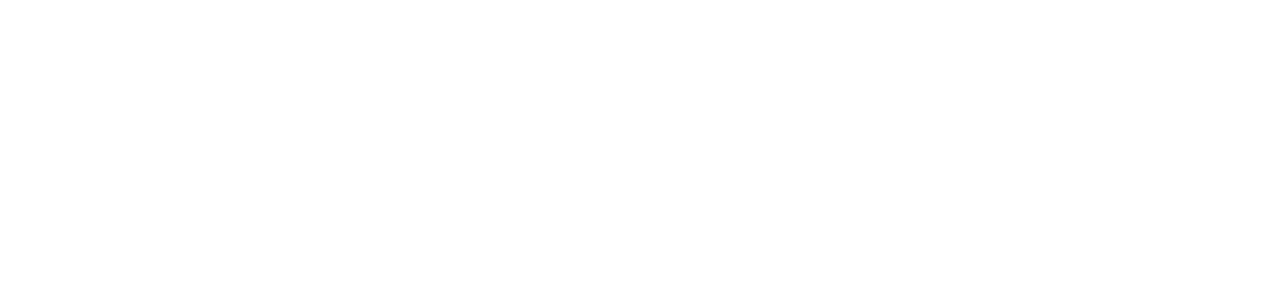
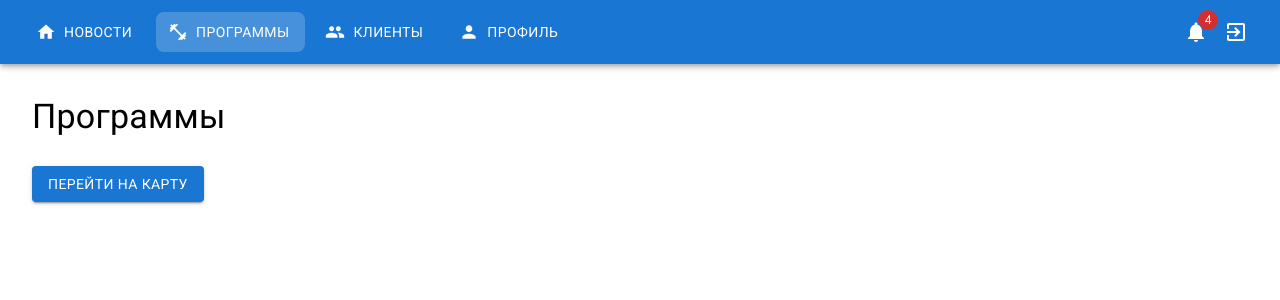
Before and after one commit to IZERAK/UTP_FRONTEND, a React (Create React App) app in the folder upt/: page /trainer_main/programs/map in a window 1280 px wide. Before the commit this address had no page. Shown: the top 300 px of the page. Built offline with nearby package versions, Linux system fonts and the light colour scheme.

Commit message:
Настрйока карты

```diff
--- a/upt/src/App.js
+++ b/upt/src/App.js
@@ -12,6 +12,7 @@ import NewsPage from './pages/NewsPage';
 import ProgramsPage from './pages/ProgramsPage';
 import ClientsPage from './pages/ClientsPage';
 import ProfilePage from './pages/ProfilePage';
+import MapPage from './pages/Map';
 
 
 function App() {
@@ -28,7 +29,9 @@ function App() {
         <Route path="/trainer_info_add" element={<TrainerInfo />} />
         <Route path="/trainer_main" element={<MainTrainer />}>
           <Route path="news" element={<NewsPage />} />
-          <Route path="programs" element={<ProgramsPage />} />
+          <Route path="programs" element={<ProgramsPage />}>
+            <Route path="map" element={<MapPage />} />
+          </Route>
           <Route path="clients" element={<ClientsPage />} />
           <Route path="profile" element={<ProfilePage />} />
           <Route index element={<ProgramsPage />} />
--- a/upt/src/pages/MainTrainer.jsx
+++ b/upt/src/pages/MainTrainer.jsx
@@ -1,71 +1,64 @@
 import React from 'react';
-import { AppBar, Toolbar, IconButton, Box, Drawer, List, ListItem, ListItemIcon, ListItemText, Badge } from '@mui/material';
-import { Outlet, Link, useNavigate } from 'react-router-dom';
+import { AppBar, Toolbar, IconButton, Box, Typography, Badge, Button } from '@mui/material';
+import { Outlet, Link, useNavigate, useLocation } from 'react-router-dom';
 import ExitToAppIcon from '@mui/icons-material/ExitToApp';
 import NotificationsIcon from '@mui/icons-material/Notifications';
-import NewsIcon from '@mui/icons-material/Article';
-import ProgramsIcon from '@mui/icons-material/FitnessCenter';
-import ClientsIcon from '@mui/icons-material/People';
-import ProfileIcon from '@mui/icons-material/Person';
+import HomeIcon from '@mui/icons-material/Home';
+import FitnessCenterIcon from '@mui/icons-material/FitnessCenter';
+import PeopleIcon from '@mui/icons-material/People';
+import PersonIcon from '@mui/icons-material/Person';
 
 function MainTrainer() {
     const navigate = useNavigate();
+    const location = useLocation();
 
     // Обработчик выхода из системы
     const handleLogout = () => {
         // Здесь можно добавить логику для выхода из системы
         localStorage.removeItem('accessToken'); // Удаляем токен доступа
         localStorage.removeItem('refreshToken'); // Удаляем refresh-токен
-        navigate('/login'); // Переход на страницу входа
+        navigate('/auth'); // Переход на страницу входа
     };
 
-    // Список пунктов меню
+    // Список пунктов меню с иконками
     const menuItems = [
-        { id: 'news', text: 'Новости', icon: <NewsIcon />, path: 'news' },
-        { id: 'programs', text: 'Программы', icon: <ProgramsIcon />, path: 'programs' },
-        { id: 'clients', text: 'Клиенты', icon: <ClientsIcon />, path: 'clients' },
-        { id: 'profile', text: 'Профиль', icon: <ProfileIcon />, path: 'profile' },
+        { id: 'news', text: 'Новости', path: 'news', icon: <HomeIcon /> },
+        { id: 'programs', text: 'Программы', path: 'programs', icon: <FitnessCenterIcon /> },
+        { id: 'clients', text: 'Клиенты', path: 'clients', icon: <PeopleIcon /> },
+        { id: 'profile', text: 'Профиль', path: 'profile', icon: <PersonIcon /> },
     ];
 
     return (
-        <Box sx={{ display: 'flex', minHeight: '100vh' }}>
-            {/* Боковое меню */}
-            <Drawer
-                variant="permanent" // Меню всегда видимо
+        <Box sx={{ display: 'flex', flexDirection: 'column', minHeight: '100vh' }}>
+            {/* Навигационная панель */}
+            <AppBar position="fixed">
+                <Toolbar>
+                    {/* Пункты меню */}
+                    <Box sx={{ display: 'flex', gap: 1, flexGrow: 1 }}>
+                        {menuItems.map((item) => (
+                            <Button
+                                key={item.id}
+                                color="inherit"
+                                component={Link}
+                                to={item.path}
+                                startIcon={item.icon}
                                 sx={{
-                    width: 240,
-                    flexShrink: 0,
-                    '& .MuiDrawer-paper': {
-                        width: 240,
-                        boxSizing: 'border-box',
+                                    borderRadius: 2, // Закругленные углы
+                                    backgroundColor: location.pathname.includes(item.path) ? 'rgba(255, 255, 255, 0.2)' : 'transparent', // Плашка для активного пункта
+                                    '&:hover': {
+                                        backgroundColor: 'rgba(255, 255, 255, 0.1)', // Эффект при наведении
                                     },
+                                    px: 2, // Отступы по горизонтали
+                                    py: 1, // Отступы по вертикали
                                 }}
                             >
-                <Toolbar /> {/* Отступ для AppBar */}
-                <Box sx={{ overflow: 'auto' }}>
-                    <List>
-                        {menuItems.map((item) => (
-                            <ListItem
-                                button
-                                key={item.id}
-                                component={Link}
-                                to={item.path}
-                            >
-                                <ListItemIcon>{item.icon}</ListItemIcon>
-                                <ListItemText primary={item.text} />
-                            </ListItem>
+                                {item.text}
+                            </Button>
                         ))}
-                    </List>
                     </Box>
-            </Drawer>
 
-            {/* Основной контейнер */}
-            <Box sx={{ flexGrow: 1, display: 'flex', flexDirection: 'column' }}>
-                {/* Навигационная панель */}
-                <AppBar position="fixed" sx={{ zIndex: (theme) => theme.zIndex.drawer + 1 }}>
-                    <Toolbar>
                     {/* Иконка уведомлений */}
-                        <IconButton color="inherit" sx={{ ml: 'auto' }}>
+                    <IconButton color="inherit">
                         <Badge badgeContent={4} color="error"> {/* Пример: 4 новых уведомления */}
                             <NotificationsIcon />
                         </Badge>
@@ -83,7 +76,6 @@ function MainTrainer() {
                 <Outlet /> {/* Здесь будут отображаться вложенные маршруты */}
             </Box>
         </Box>
-        </Box>
     );
 }
 
--- /dev/null
+++ b/upt/src/pages/Map.jsx
@@ -0,0 +1,54 @@
+import React from 'react';
+import { YMaps, Map, Placemark } from '@pbe/react-yandex-maps';
+import { Box, Typography } from '@mui/material';
+
+function MapPage() {
+    // Координаты центра карты (например, Москва)
+    const defaultState = {
+        center: [55.751574, 37.573856], // Широта и долгота
+        zoom: 10, // Уровень масштабирования
+    };
+
+    // Координаты для меток (пример)
+    const placemarks = [
+        { id: 1, coordinates: [55.751574, 37.573856], title: 'Тренировка 1' },
+        { id: 2, coordinates: [55.753930, 37.620795], title: 'Тренировка 2' },
+        { id: 3, coordinates: [55.758011, 37.633952], title: 'Тренировка 3' },
+    ];
+
+    return (
+        <Box sx={{ p: 3 }}>
+            <Typography variant="h4" gutterBottom>
+                Карта тренировок
+            </Typography>
+            <Typography sx={{ mb: 3 }}>
+                Здесь отображаются локации для тренировок.
+            </Typography>
+
+            {/* Контейнер для карты */}
+            <YMaps>
+                <Map
+                    defaultState={defaultState}
+                    width="100%"
+                    height="500px"
+                >
+                    {/* Добавляем метки на карту */}
+                    {placemarks.map((mark) => (
+                        <Placemark
+                            key={mark.id}
+                            geometry={mark.coordinates}
+                            properties={{
+                                balloonContent: mark.title,
+                            }}
+                            options={{
+                                preset: 'islands#blueSportIcon', // Иконка для метки
+                            }}
+                        />
+                    ))}
+                </Map>
+            </YMaps>
+        </Box>
+    );
+}
+
+export default MapPage;
--- a/upt/src/pages/ProgramsPage.jsx
+++ b/upt/src/pages/ProgramsPage.jsx
@@ -1,11 +1,23 @@
 import React from 'react';
-import { Typography } from '@mui/material';
+import { Typography, Button } from '@mui/material';
+import { Link } from 'react-router-dom';
 
 function ProgramsPage() {
     return (
-        <Typography variant="h4">
-            Программы
-        </Typography>
+        <div>
+            <Typography variant="h4" gutterBottom>
+                Программы
+            </Typography>
+            {/* Кнопка для перехода на карту */}
+            <Button
+                variant="contained" // Стиль кнопки
+                component={Link} // Используем Link для навигации
+                to="map" // Переход на /trainer_main/programs/map
+                sx={{ mt: 2 }} // Отступ сверху
+            >
+                Перейти на карту
+            </Button>
+        </div>
     );
 }
 
```
Lines whose indentation alone changed are shown as unchanged.
